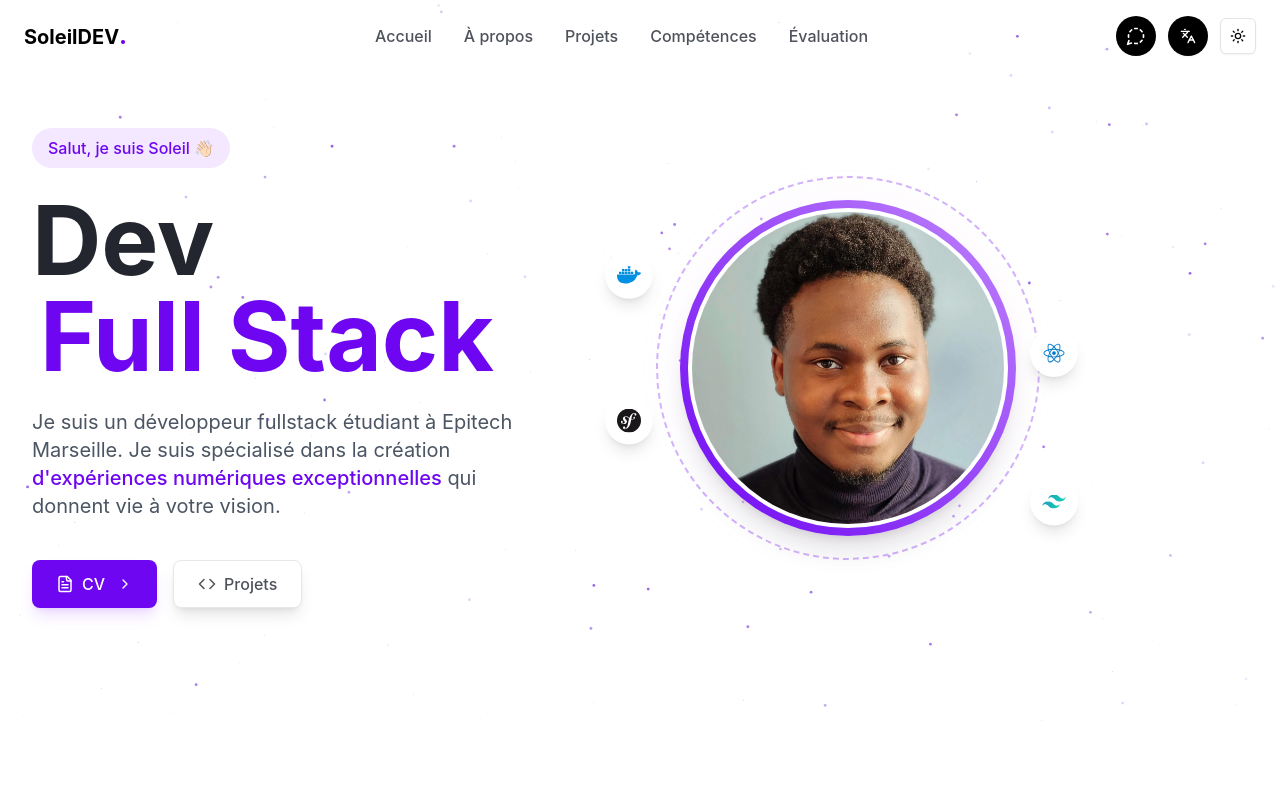
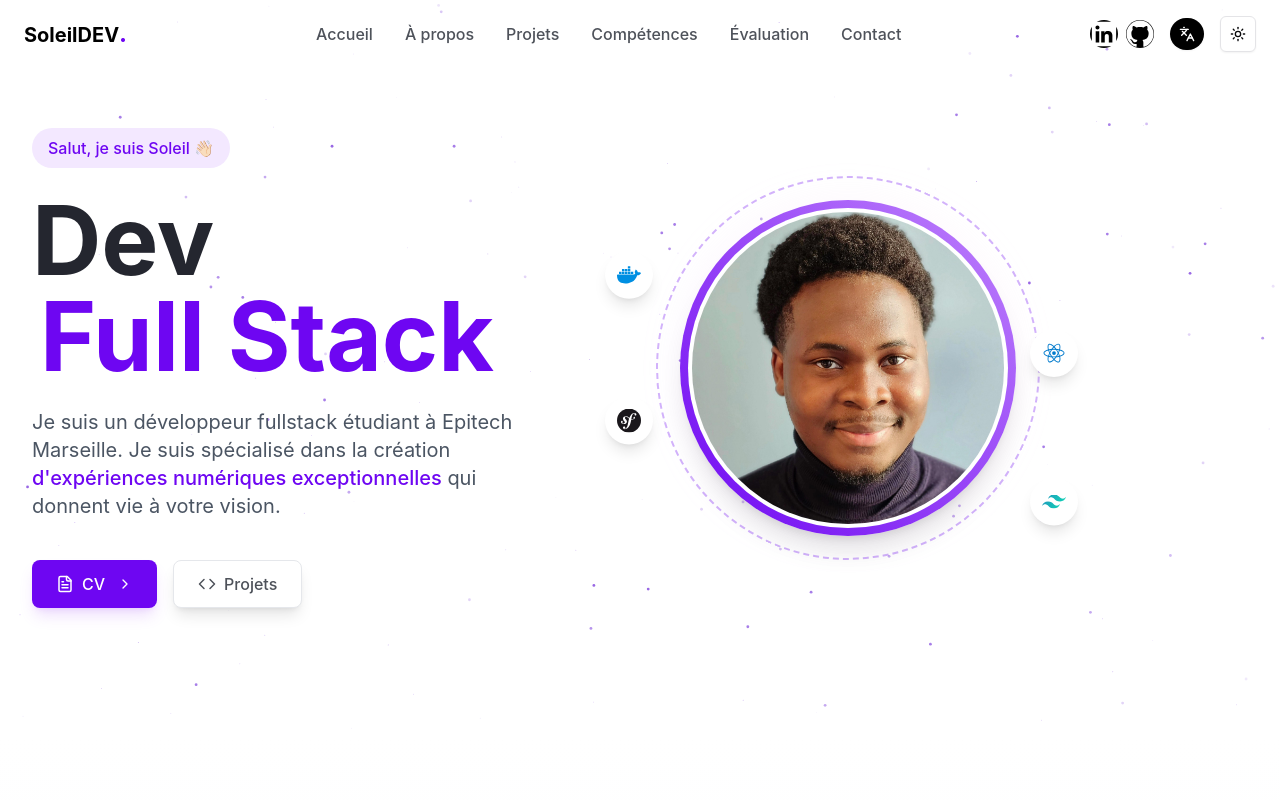
Before and after one commit to Soleil-Clems/portfolio-v2, a React (Vite) app: page / in a window 1280 px wide. Shown: the top 800 px of the page. Built offline with nearby package versions, Linux system fonts and the light colour scheme.

Commit message:
Feat: Added github and linkedin link in the navigation

```diff
--- a/src/components/Navigation.tsx
+++ b/src/components/Navigation.tsx
@@ -1,12 +1,13 @@
 import { useState, useEffect } from "react"
 import { Link } from "react-router-dom"
-import { MessageCircleDashed, Menu, X, Languages } from "lucide-react"
+import { MessageCircleDashed, Menu, X, Languages, Linkedin, Github } from "lucide-react"
 import { motion, AnimatePresence } from "framer-motion"
 import { ModeToggle } from "@/components/mode-toggle"
 import { Button } from "@/components/ui/button"
 import { DropdownMenu, DropdownMenuContent, DropdownMenuItem, DropdownMenuTrigger } from "@/components/ui/dropdown-menu"
 import { translations } from "@/constants/translations"
 import useLanguageStore from "@/store/translation.store"
+import { GitHubLogoIcon, LinkedInLogoIcon } from "@radix-ui/react-icons"
 
 
 export default function Navigation() {
@@ -100,25 +101,44 @@ export default function Navigation() {
                 {t.evaluation}
               </a>
             </li>
+            <li>
+              <a
+                href="#contact"
+                className="text-base text-own-dark dark:text-gray-200 hover:text-own-purple dark:hover:text-own-purple font-medium transition-colors"
+              >
+                {t.contact}
+              </a>
+            </li>
           </ul>
         </div>
 
-        <div className="hidden lg:flex items-center gap-3">
+        <div className="hidden lg:flex items-center gap-4">
+          <div className="flex gap-2">
+
           <a
-            href="#contact"
-            className="flex items-center justify-center w-10 h-10 text-white bg-black dark:bg-white rounded-full hover:bg-gray-800 dark:hover:bg-gray-200 transition-colors"
+            href="https://www.linkedin.com/in/soleil-ouisol"
+            target="_blank"
+            className="flex items-center justify-center w-7 h-7 text-white bg-black  rounded-full hover:bg-gray-800  transition-colors"
           >
-            <MessageCircleDashed size={20} className="dark:text-black" />
+            <LinkedInLogoIcon className="dark:text-white w-full h-full dark:hover:text-gray-200" />
           </a>
+          <a
+            href="https://github.com/Soleil-Clems"
+            target="_blank"
+            className="flex items-center justify-center w-7 h-7 text-white bg-black  rounded-full hover:bg-gray-800  transition-colors"
+          >
+            <GitHubLogoIcon className="dark:text-white dark:hover:text-gray-200 w-full h-full" />
+          </a>
+          </div>
 
           <DropdownMenu>
             <DropdownMenuTrigger asChild>
               <Button
                 variant="outline"
                 size="icon"
-                className="w-10 h-10 rounded-full border-none bg-black dark:bg-white text-white dark:text-black hover:bg-gray-800 dark:hover:bg-gray-200"
+                className="w-7 h-8 rounded-full border-none bg-black dark:bg-white text-white dark:text-black hover:bg-gray-800 dark:hover:bg-gray-200"
               >
-                <Languages size={20} />
+                <Languages size={16} />
               </Button>
             </DropdownMenuTrigger>
             <DropdownMenuContent align="end">
@@ -209,14 +229,26 @@ export default function Navigation() {
 
                   <li className="pt-4 border-t border-gray-200 dark:border-gray-800">
                     <div className="flex items-center justify-between">
-                      <a
-                        href="#contact"
-                        className="flex items-center gap-2 py-2 text-lg text-own-dark dark:text-white hover:text-own-purple dark:hover:text-own-purple font-medium"
-                        onClick={handleLinkClick}
-                      >
-                        <MessageCircleDashed size={20} />
-                        {t.contact}
-                      </a>
+                      <div className="flex gap-2">
+
+
+                        <a
+                          href="https://www.linkedin.com/in/soleil-ouisol"
+                          target="_blank"
+                          className="flex items-center gap-2 py-2 text-lg text-own-dark dark:text-white hover:text-own-purple dark:hover:text-own-purple font-medium"
+                        >
+                          <Linkedin size={20} />
+                        </a>
+
+                        <a
+                          href="https://github.com/Soleil-Clems"
+                          target="_blank"
+                          className="flex items-center gap-2 py-2 text-lg text-own-dark dark:text-white hover:text-own-purple dark:hover:text-own-purple font-medium"
+                        >
+                          <Github size={20} />
+                        </a>
+                      </div>
+
 
                       <div className="flex items-center gap-3">
                         <Button
```
